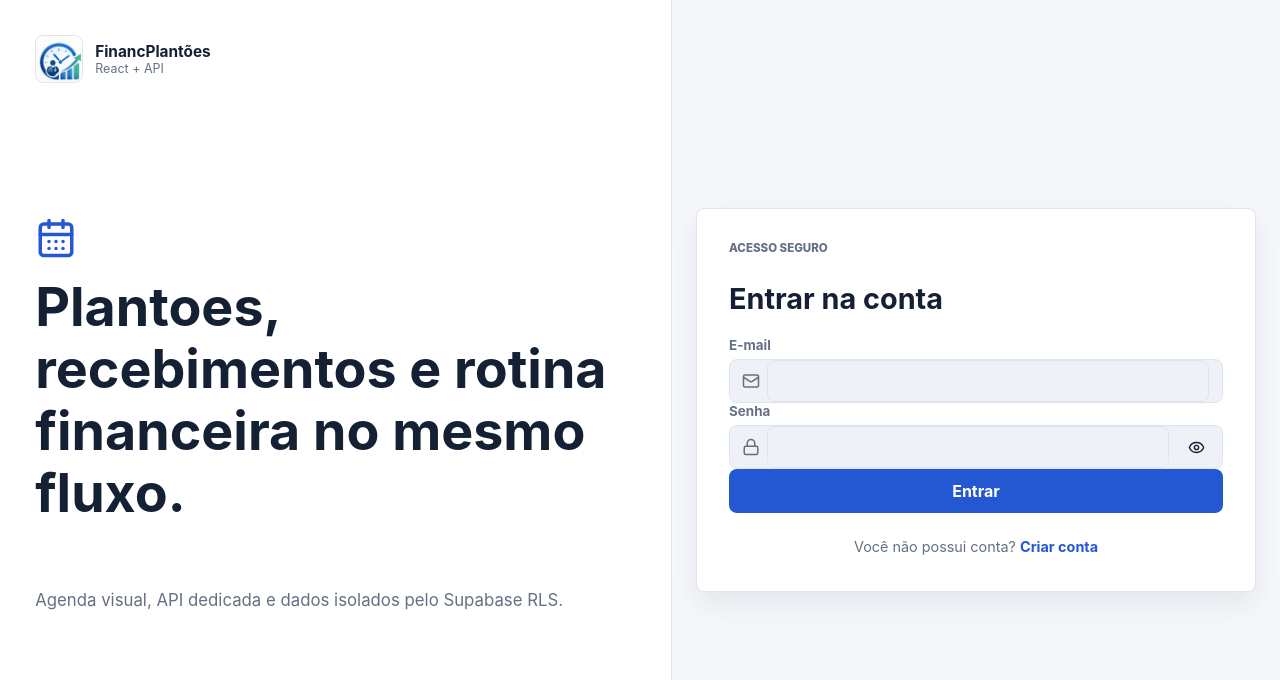
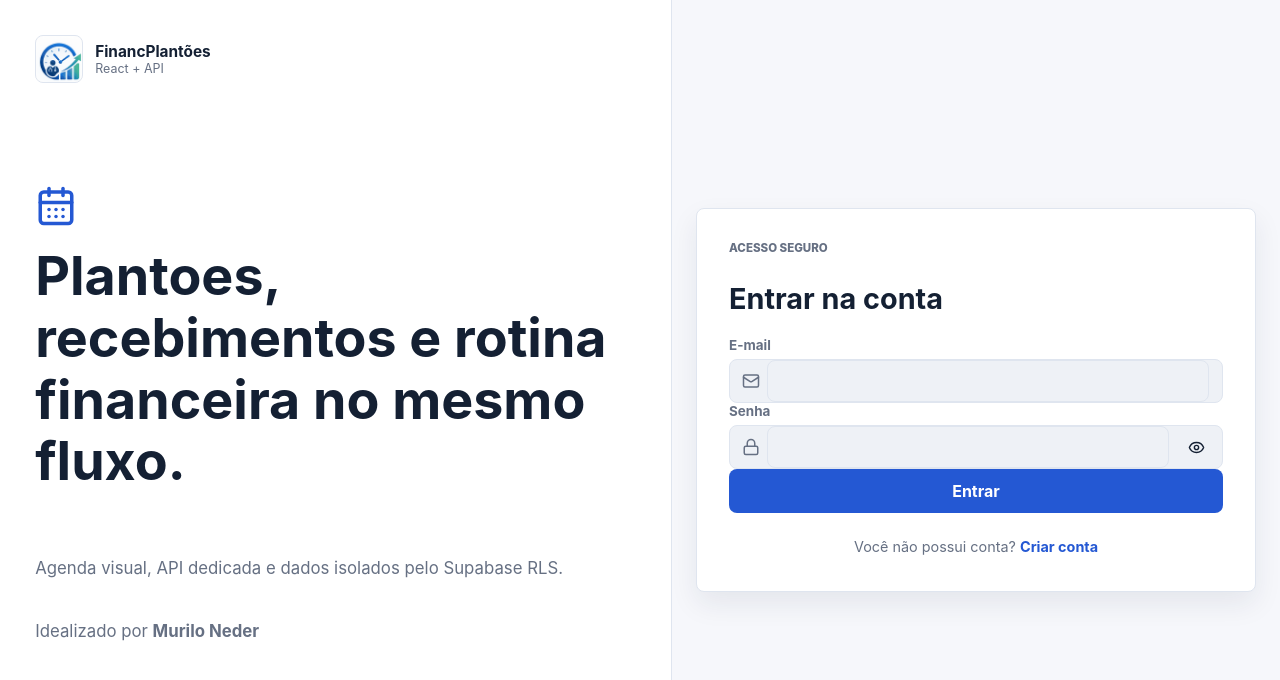
Before and after one commit to murilocsn/app-plantoes, a React (Vite) app in the folder apps/web/: page /login in a window 1280 px wide. Shown: the top 680 px of the page. Built offline with nearby package versions, Linux system fonts and the light colour scheme; no server answers.

Commit message:
Restore Murilo Neder creator credit

```diff
--- a/apps/web/src/pages/LoginPage.tsx
+++ b/apps/web/src/pages/LoginPage.tsx
@@ -54,6 +54,9 @@ export function LoginPage() {
           <CalendarDays size={42} />
           <h1>Plantoes, recebimentos e rotina financeira no mesmo fluxo.</h1>
           <p>Agenda visual, API dedicada e dados isolados pelo Supabase RLS.</p>
+          <p className="muted">
+            Idealizado por <strong>Murilo Neder</strong>
+          </p>
         </div>
       </section>
       <section className="auth-card">
```
